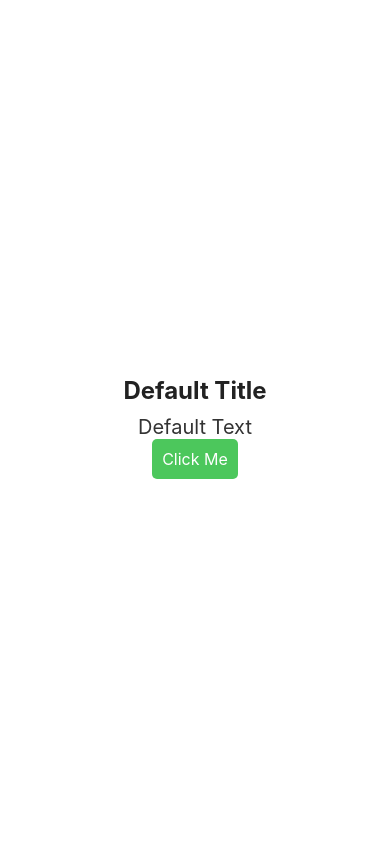
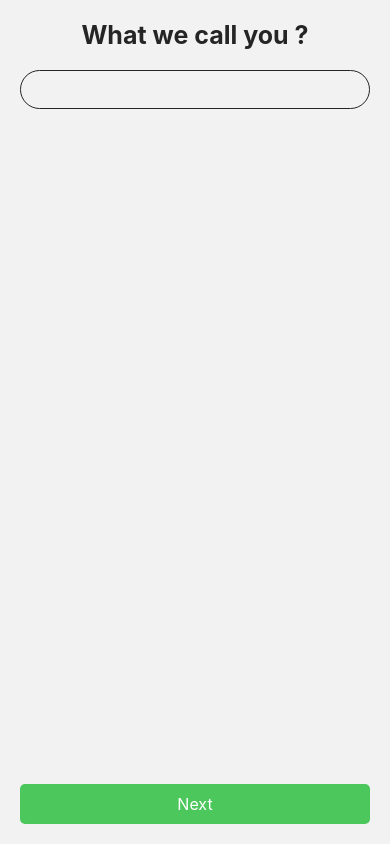
Before and after one commit to anthesm/Daring-Beginner, a React Native app: screen /userDetails in a window 390 px wide. Built offline with nearby package versions, Linux system fonts and the light colour scheme.

Commit message:
add askuserpage

```diff
--- a/src/navigations/Nav.jsx
+++ b/src/navigations/Nav.jsx
@@ -5,26 +5,28 @@ import Home from '../components/ScreenCompo';
 import InitialScreens from '../screens/InitialScreens';
 import QuizScreen from '../screens/quiz/QuizScreen';
 import ScoreScreen from '../screens/quiz/ScoreScreen';
+import AskUserDetails from '../screens/AskUserDetails';
 
 const Drawer = createDrawerNavigator();
 const Stack = createStackNavigator();
 
-const Draw = () => {
-  return (
-    <Drawer.Navigator>
-      <Drawer.Screen name="getstart" component={Home} />
-    </Drawer.Navigator>
-  );
-};
+// const Draw = () =>
+//   return (
+//     <Drawer.Navigator>
+//       <Drawer.Screen name="getstart" component={Home} />
+//     </Drawer.Navigator>
+//   );
+// };
 
 const Nav = () => {
   return (
-    <Stack.Navigator screenOptions={{headerShown: false}}>
-      <Stack.Screen name="getstart" component={Home} />
+    <Stack.Navigator
+      initialRouteName="userDetails"
+      screenOptions={{headerShown: false}}>
+      <Stack.Screen name="userDetails" component={AskUserDetails} />
       <Stack.Screen name="home" component={InitialScreens} />
       <Stack.Screen name="quizScreen" component={QuizScreen} />
       <Stack.Screen name="scoreScreen" component={ScoreScreen} />
-
     </Stack.Navigator>
   );
 };
--- /dev/null
+++ b/src/screens/AskUserDetails.jsx
@@ -0,0 +1,37 @@
+import {View, Text, TextInput, StyleSheet} from 'react-native';
+import React, {useState} from 'react';
+import Button from '../components/Button';
+const AskUserDetails = ({navigation}) => {
+  const [name, setName] = useState('');
+  return (
+    <View style={styles.container}>
+      <View>
+        <Text style={styles.heading}>What we call you ?</Text>
+        <TextInput
+          style={styles.input}
+          value={name}
+          onChangeText={text => setName(text)}
+        />
+      </View>
+      <Button title="Next" onPress={() => navigation.navigate('home')} />
+    </View>
+  );
+};
+
+const styles = StyleSheet.create({
+  input: {
+    borderWidth: 1,
+    borderColor: '#252525',
+    borderRadius: 30,
+    marginVertical: 20,
+    padding: 10,
+  },
+  container: {
+    flex: 1,
+    justifyContent: 'space-between',
+    padding: 20,
+  },
+  heading: {fontSize: 25, fontWeight: 'bold', color: '#252525',textAlign:'center'},
+});
+
+export default AskUserDetails;
--- a/src/screens/InitialScreens.jsx
+++ b/src/screens/InitialScreens.jsx
@@ -4,7 +4,7 @@ import Card from '../components/Card';
 import {ScrollView} from 'react-native-gesture-handler';
 const InitialScreens = ({navigation}) => {
   return (
-    <ScrollView>
+    <ScrollView style={{marginTop:10}}>
       <Text
         style={{
           fontSize: 22,
--- a/src/screens/quiz/QuizScreen.jsx
+++ b/src/screens/quiz/QuizScreen.jsx
@@ -1,5 +1,5 @@
 import React, {useState} from 'react';
-import {ScrollView, StyleSheet, Button} from 'react-native';
+import {ScrollView, StyleSheet, Button, View, Text, TouchableOpacity, Modal } from 'react-native';
 import Quiz from './Quiz';
 import {quizQuestions} from '../../json/quizQuestions';
 import {CommonStyles} from '../../styles/globalcss';
@@ -20,16 +20,25 @@ const QuizScreen = ({navigation}) => {
     if (currentQuestionIndex < questions.length - 1) {
       setCurrentQuestionIndex(currentQuestionIndex + 1);
     } else{
-      navigation.push('scoreScreen', {
+      navigation.navigate('scoreScreen', {
         score,
         totalQuestions: questions.length,
       }
     );
     }
   };
+const resetAll = ()=>{
+  setCurrentQuestionIndex(0)
+  navigation.navigate('home')
+}
 
   return (
     <ScrollView contentContainerStyle={styles.container}>
+      <View>
+        <TouchableOpacity onPress={resetAll}>
+          <Text>close</Text>
+        </TouchableOpacity>
+      </View>
       <Quiz
         question={questions[currentQuestionIndex].question}
         options={questions[currentQuestionIndex].options}
--- a/src/screens/quiz/ScoreScreen.jsx
+++ b/src/screens/quiz/ScoreScreen.jsx
@@ -1,13 +1,23 @@
 import React from 'react';
 import {View, Text, Button, StyleSheet} from 'react-native';
 
-const ScoreScreen = ({route, navigation}) => {
+const ScoreScreen = ({route, navigation,}) => {
   const {score, totalQuestions} = route.params;
 
   return (
     <View style={styles.container}>
-      <Text style={styles.scoreText}>Your Score: {score} / {totalQuestions}</Text>
-      <Button title="Play Again" onPress={() => navigation.navigate('QuizScreen')} />
+      <Text style={styles.scoreText}>
+        Your Score: {score} / {totalQuestions}
+      </Text>
+      <View style={styles.btnContainer}>
+        {/* <Button
+          title="Play Again"
+          onPress={() => {
+            navigation.navigate('quizScreen')
+          }}
+        /> */}
+        <Button title="Home" onPress={() => navigation.navigate('home')} />
+      </View>
     </View>
   );
 };
@@ -19,11 +29,16 @@ const styles = StyleSheet.create({
     alignItems: 'center',
     padding: 20,
     backgroundColor: '#f5f5f5',
+    gap: 20,
   },
   scoreText: {
     fontSize: 24,
     marginBottom: 20,
-    color:"#222"
+    color: '#222',
+  },
+  btnContainer: {
+    gap:10,
+    flexDirection:'row',
   },
 });
 
```
